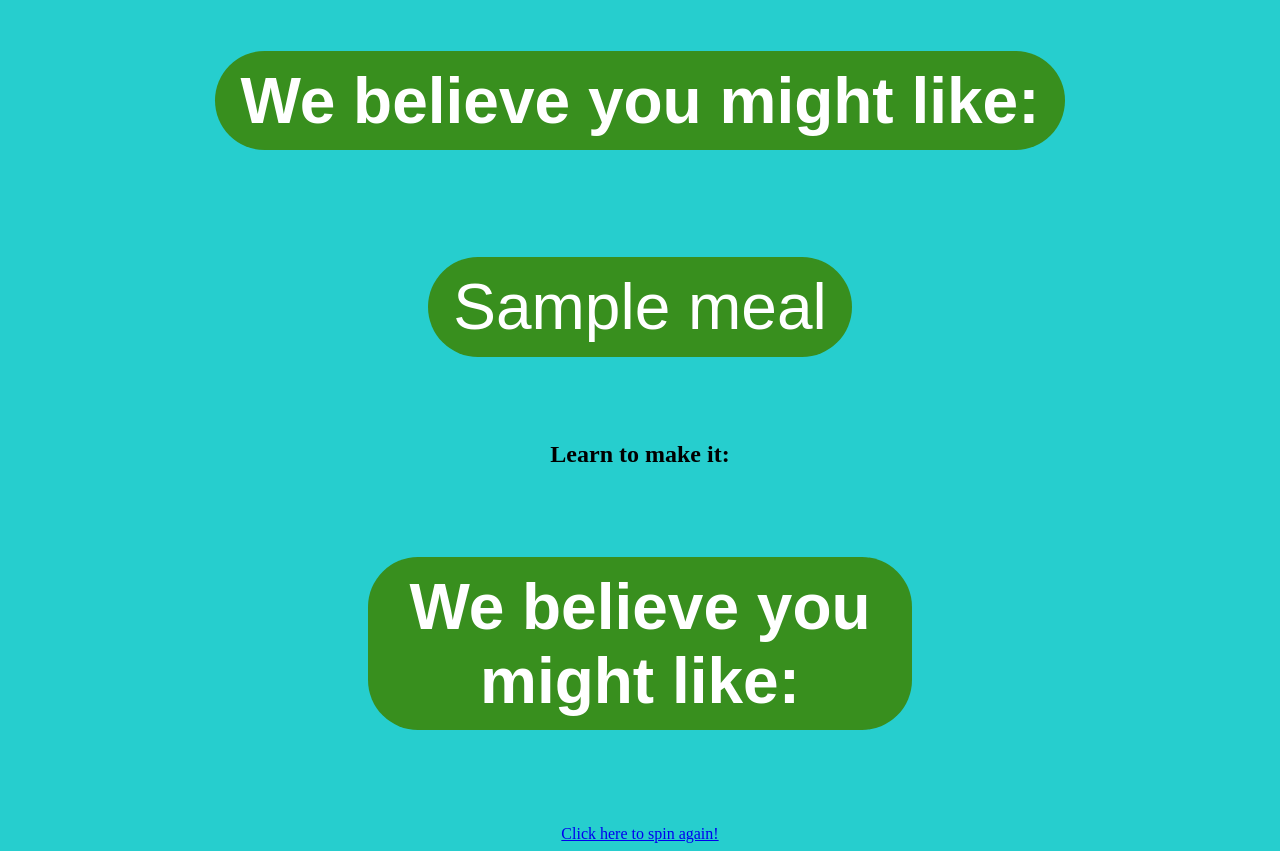
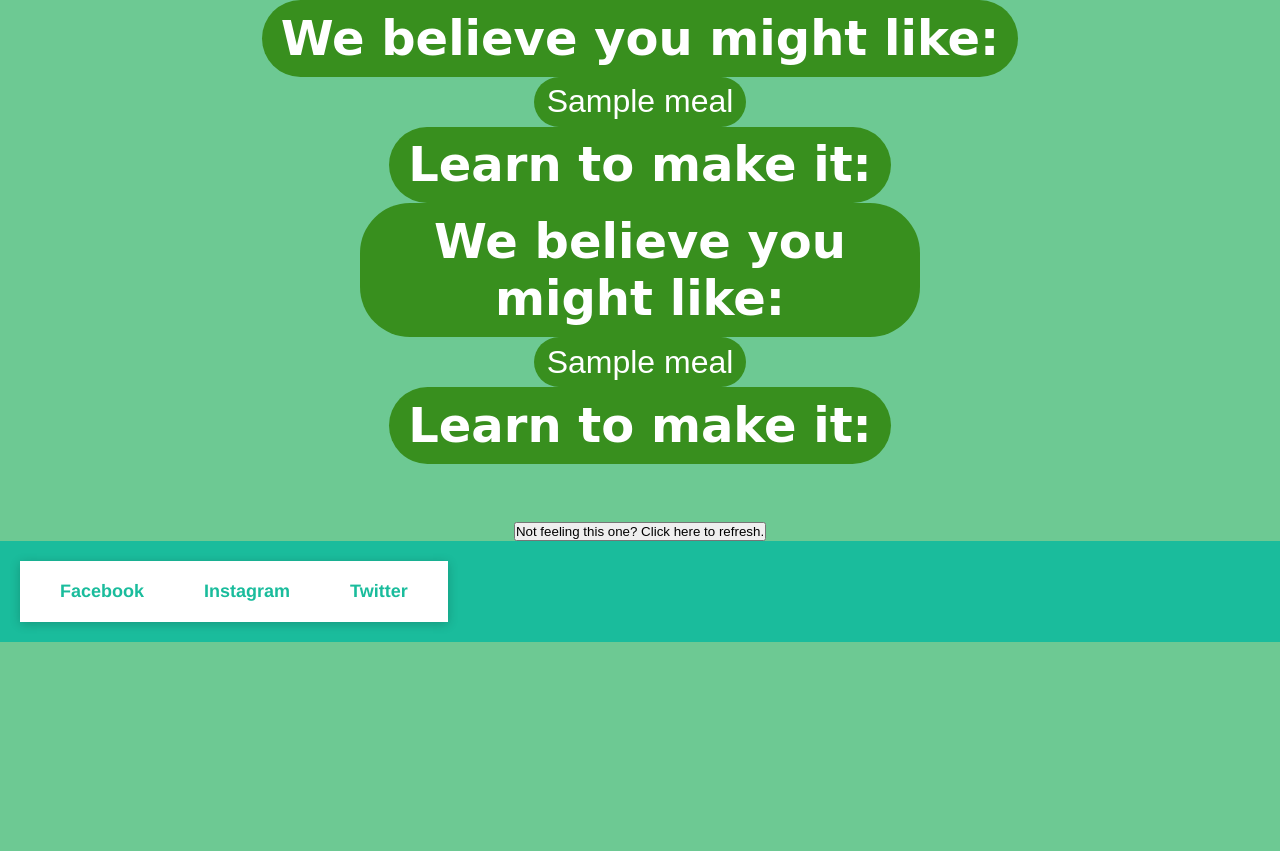
Before and after one commit to pacorta/HealthyR, a Flask app: template templates/meal.html in a window 1280 px wide. After the commit the page ends 642 px from the top, so only its background shows below. Run offline with Flask 2, Linux system fonts and the light colour scheme; the template is opened without the code that fills it: most values are stand-ins (such as "Sample title", 1, 10 or a date in 2020).

Commit message:
sounds 2.58

```diff
--- a/app.py
+++ b/app.py
@@ -31,6 +31,13 @@ def meal():
         return render_template('meal.html', meal=meal['name'], video_url=meal['video_url'])
 
 
+@app.route('/new_meal', methods=['GET', 'POST'])
+def new_meal():
+    if request.method == 'POST':
+        restrictions = request.form.getlist('restrictions')
+        meal = generate_meal(restrictions)
+        return render_template('meal.html', meal=meal['name'], video_url=meal['video_url'])
+
 def generate_meal(restrictions):
     meals = [
         {'name': 'Grilled salmon with asparagus', 'restrictions': ['gluten-free', 'nut-free'], 'video_url': 'https://www.youtube.com/embed/Kdq3khk_8n0'},
--- a/static/style.css
+++ b/static/style.css
@@ -39,7 +39,7 @@ a:hover {
 }
 
 img {
-    border-radius: 75%;
+    border-radius: 50%;
     width: 300px;
     height: 300px;
   }
--- a/static/style2.css
+++ b/static/style2.css
@@ -3,7 +3,7 @@ body {
     text-align: center;
 }
 h1, p {
-    font-size: 4em;
+    font-size: 2em;
     font-family: Arial, sans-serif;
     display: inline-block;
     border-radius: 50px;
--- a/templates/dietary_restrictions.html
+++ b/templates/dietary_restrictions.html
@@ -57,8 +57,8 @@
 </style>
 </head>
 <body>
-	<h1>Dietary Restrictions Form</h1>
-	<p>Please check any dietary restrictions that apply:</p>
+	<h1>Let's Personalize Your Meal Plan!</h1>
+	<p>We want to make sure your meal plan is tailored to your needs. Please let us know if you have any dietary restrictions:</p>
 	<form action="/meal" method="POST">
 		<label for="gluten-free">
 			<input type="checkbox" id="gluten-free" name="gluten-free"> Gluten-free
--- a/templates/meal.html
+++ b/templates/meal.html
@@ -4,17 +4,115 @@
     <link rel="stylesheet" type="text/css" href="static/style2.css">
     <meta charset="UTF-8">
     <title>Generated Meal</title>
+
+    <style>
+		* {
+			margin: 0;
+			padding: 0;
+			box-sizing: border-box;
+		}
+
+		body {
+			font-family: 'Helvetica Neue', sans-serif;
+			color: #444;
+			background-color: #6dc993;
+		}
+
+		footer {
+			display: flex;
+			justify-content: space-between;
+			align-items: center;
+			padding: 20px;
+			background-color: #1ABC9C;
+			color: white;
+		}
+
+		h1 {
+			font-family: 'Bubblegum Sans', cursive;
+			font-size: 48px;
+			line-height: 1.2;
+			margin: 0;
+
+		}
+
+		nav {
+			display: flex;
+			justify-content: center;
+			align-items: center;
+			padding: 10px;
+			background-color: white;
+			box-shadow: 0px 2px 10px rgba(0, 0, 0, 0.2);
+		}
+
+		nav a {
+			display: inline-block;
+			padding: 10px 20px;
+			margin: 0 10px;
+			color: #1ABC9C;
+			font-size: 18px;
+			font-weight: bold;
+			text-decoration: none;
+			border-radius: 20px;
+			transition: background-color 0.2s ease;
+		}
+
+		nav a:hover {
+			background-color: #1ABC9C;
+			color: white;
+		}
+
+		.container {
+			display: flex;
+			flex-direction: column;
+			justify-content: center;
+			align-items: center;
+			padding: 50px;
+		}
+
+		.bubble-letters {
+			font-family: 'Bubblegum Sans', cursive;
+			font-size: 60px;
+			color: rgb(65, 56, 56);
+			padding: 20px 40px;
+			border: none;
+			border-radius: 50px;
+			box-shadow: 2px 2px 8px rgba(0, 0, 0, 0.3);
+			cursor: pointer;
+			outline: none;
+			transition: transform 0.2s ease;
+		}
+
+		.bubble-letters:hover {
+			transform: scale(1.05);
+		}
+
+
+		@keyframes spin {
+			from {transform: rotate(0deg);}
+			to {transform: rotate(360deg);}
+		}
+	</style>
+
+    <title>Audio</title>
+
 </head>
 <body>
+
+    <audio controls autoplay hidden>
+        <source src="static/yum.wav" type="audio/wav">
+    </audio>
+
     <h1>We believe you might like:</h1><br>
-    <p>{{ meal }}</p>
-    <h2>Learn to make it:</h2><br>
-    <iframe width="560" height="315" src="{{ video_url }}" frameborder="0" allow="accelerometer; autoplay; clipboard-write; encrypted-media; gyroscope; picture-in-picture" allowfullscreen></iframe>
-</div>
-<footer class="footer">
-	<div class="menu-link">
-        <a href="/meal">Click here to spin again!</a>
-	</div>
-</footer>
+    <p>{{ meal }}</p><br>
+    <h1>Learn to make it:</h1><br>
+    <iframe width="560" height="315" src="{{ video_url }}" frameborder="0" allow="accelerometer; autoplay; clipboard-write; encrypted-media; gyroscope; picture-in-picture" allowfullscreen></iframe><br>
+    <button onclick="location.reload();">Not feeling this one? Click here to refresh.</button>
+    <footer>
+        <nav>
+			<a href="https://www.facebook.com">Facebook</a>
+			<a href="https://www.instagram.com">Instagram</a>
+			<a href="https://www.twitter.com">Twitter</a>
+		</nav>
+	</footer>
 </body>
 </html>
```
Also changed, not shown: templates/welcome.html (+31 -14 lines), 2 other files.
